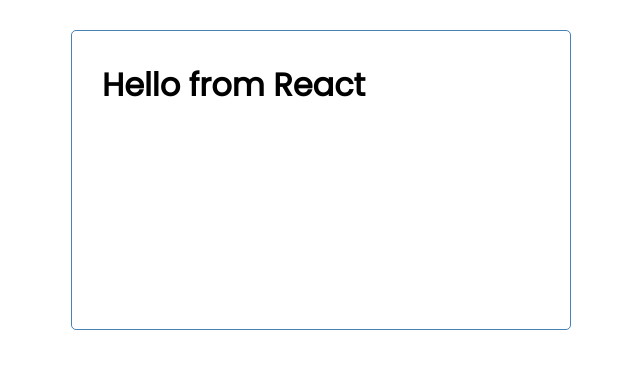
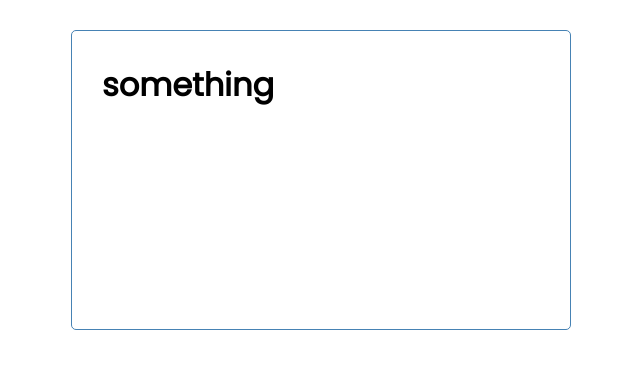
Before and after one commit to Ayakakaaa/React-Task-Tracker, a React (Create React App) app: page / in a window 1280 px wide. Shown: the top 368 px of the page, without its empty margins (319-959 px from the left). Built offline with nearby package versions, Linux system fonts and the light colour scheme.

Commit message:
add header component and insert in app.js

```diff
--- a/src/App.js
+++ b/src/App.js
@@ -1,7 +1,9 @@
+import Header from './components/Header'
+
 function App() {
   return (
     <div className="container">
-      <h1>Hello from React</h1>
+      <Header title={"something"}/>
     </div>
   );
 }
--- /dev/null
+++ b/src/components/Header.js
@@ -0,0 +1,19 @@
+import PropTypes from 'prop-types'
+
+const Header = ({title}) => {
+    return (
+        <div>
+            <h1>{title}</h1>
+        </div>
+    )
+}
+
+Header.defaultProps = {
+    title: "Task Tracker",
+}
+
+Header.propTypes = {
+    title: PropTypes.string.isRequired,
+}
+
+export default Header
```
